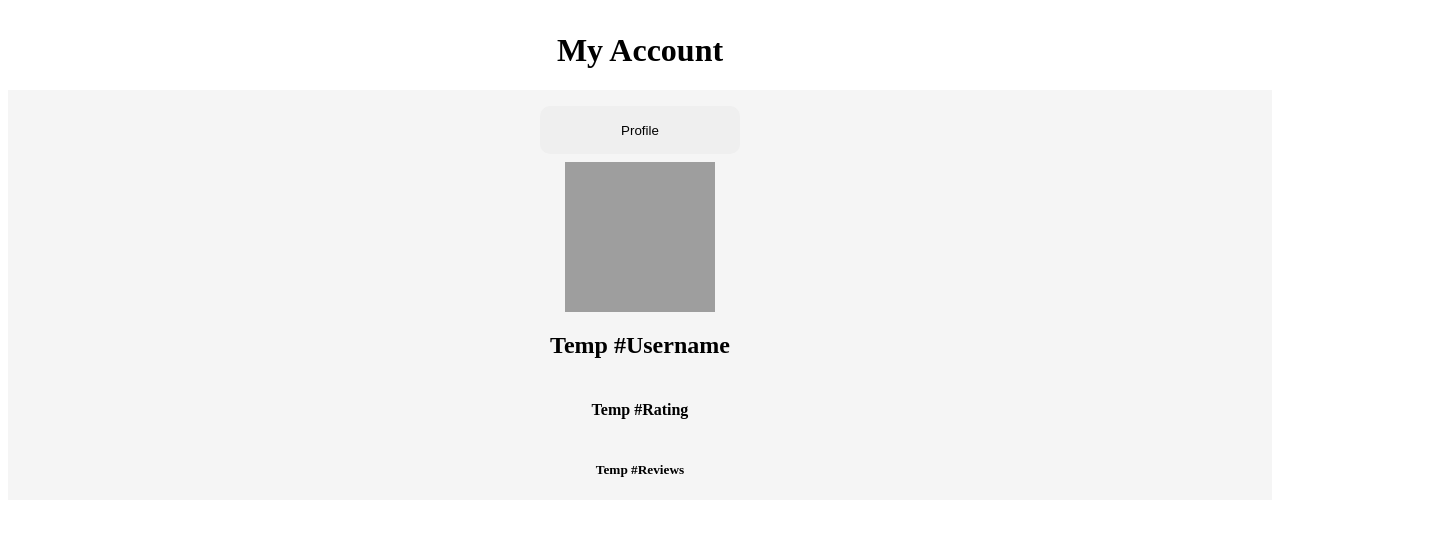
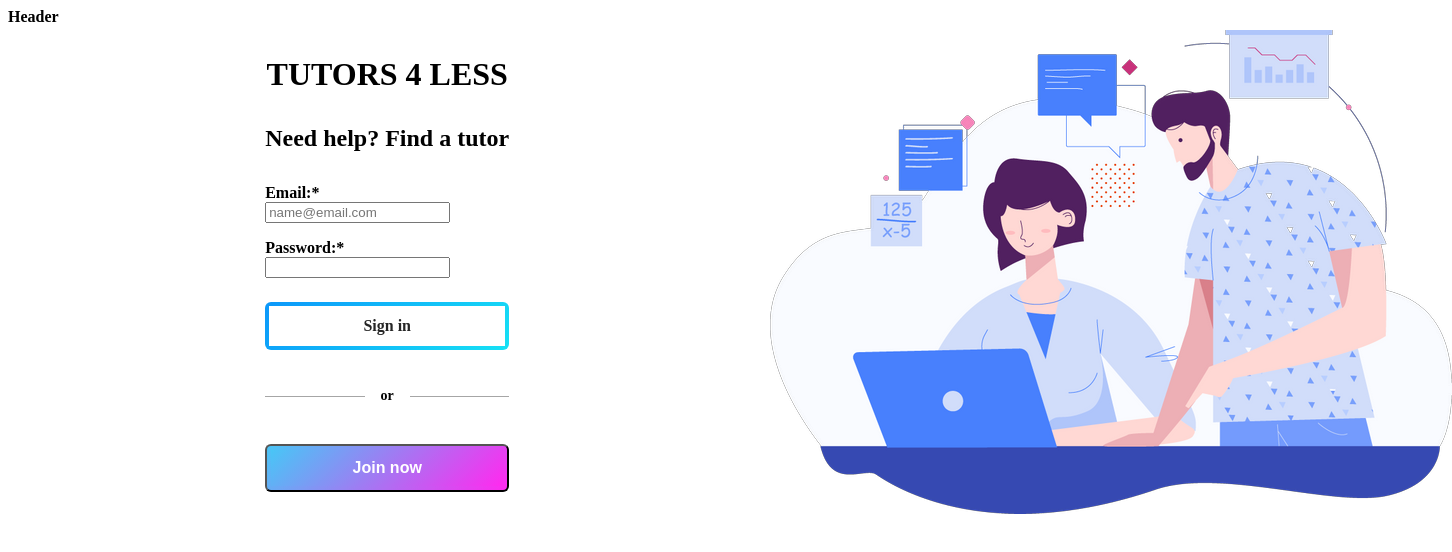
Before and after one commit to DB-UI-Spring-2023/db-ui_spring-2023, a React (Create React App) app in the folder frontend/: page / in a window 1280 px wide. Shown: the top 552 px of the page, 1452 px wide, since content can reach past the window. Built offline with nearby package versions, Linux system fonts and the light colour scheme; grey boxes are pictures that could not be loaded.

Commit message:
navBar, profile work saved

```diff
--- a/frontend/package.json
+++ b/frontend/package.json
@@ -3,10 +3,13 @@
   "version": "0.1.0",
   "private": true,
   "dependencies": {
-    "@chakra-ui/react": "^2.5.2",
+    "@chakra-ui/react": "^2.5.5",
+    "@emotion/react": "^11.10.6",
+    "@emotion/styled": "^11.10.6",
     "@testing-library/jest-dom": "^5.16.5",
     "@testing-library/react": "^13.4.0",
     "@testing-library/user-event": "^13.5.0",
+    "framer-motion": "^10.10.0",
     "react": "^18.2.0",
     "react-dom": "^18.2.0",
     "react-router-dom": "^6.8.2",
--- a/frontend/src/App.jsx
+++ b/frontend/src/App.jsx
@@ -1,12 +1,14 @@
 import { HomePage } from "./webpages";
 import { Profile } from "./webpages/profile";
+import * as React from "react";
+import { ChakraProvider } from "@chakra-ui/react";
 
 export const App = () => {
 
   return (
     <>
-    {/* <HomePage /> */}
-    <Profile />
+    <HomePage />
+    {/* <Profile /> */}
     </>
   );
 }
```
Also changed, not shown: 1 other file (tests, documents, lock files or other folders).
